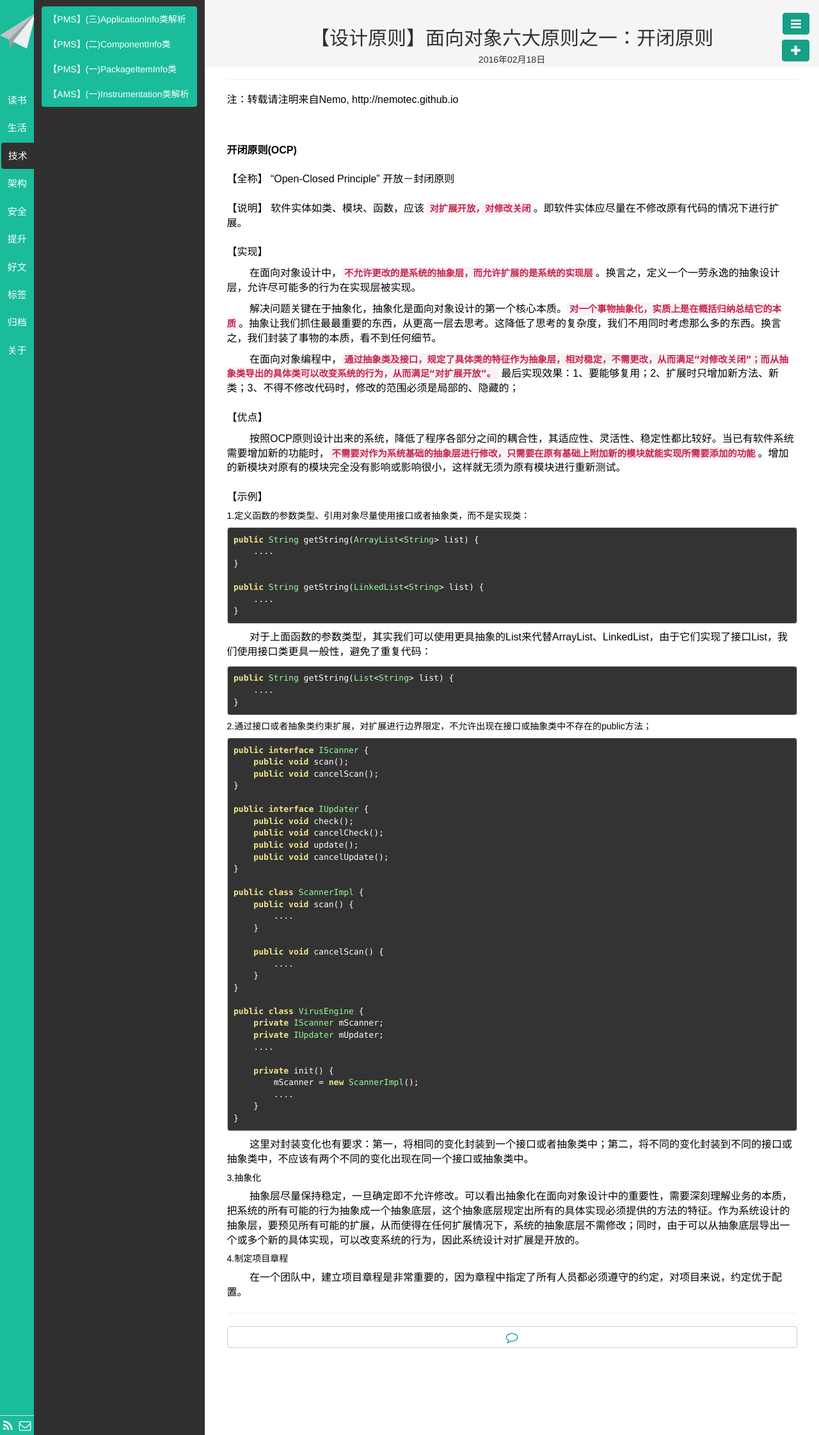
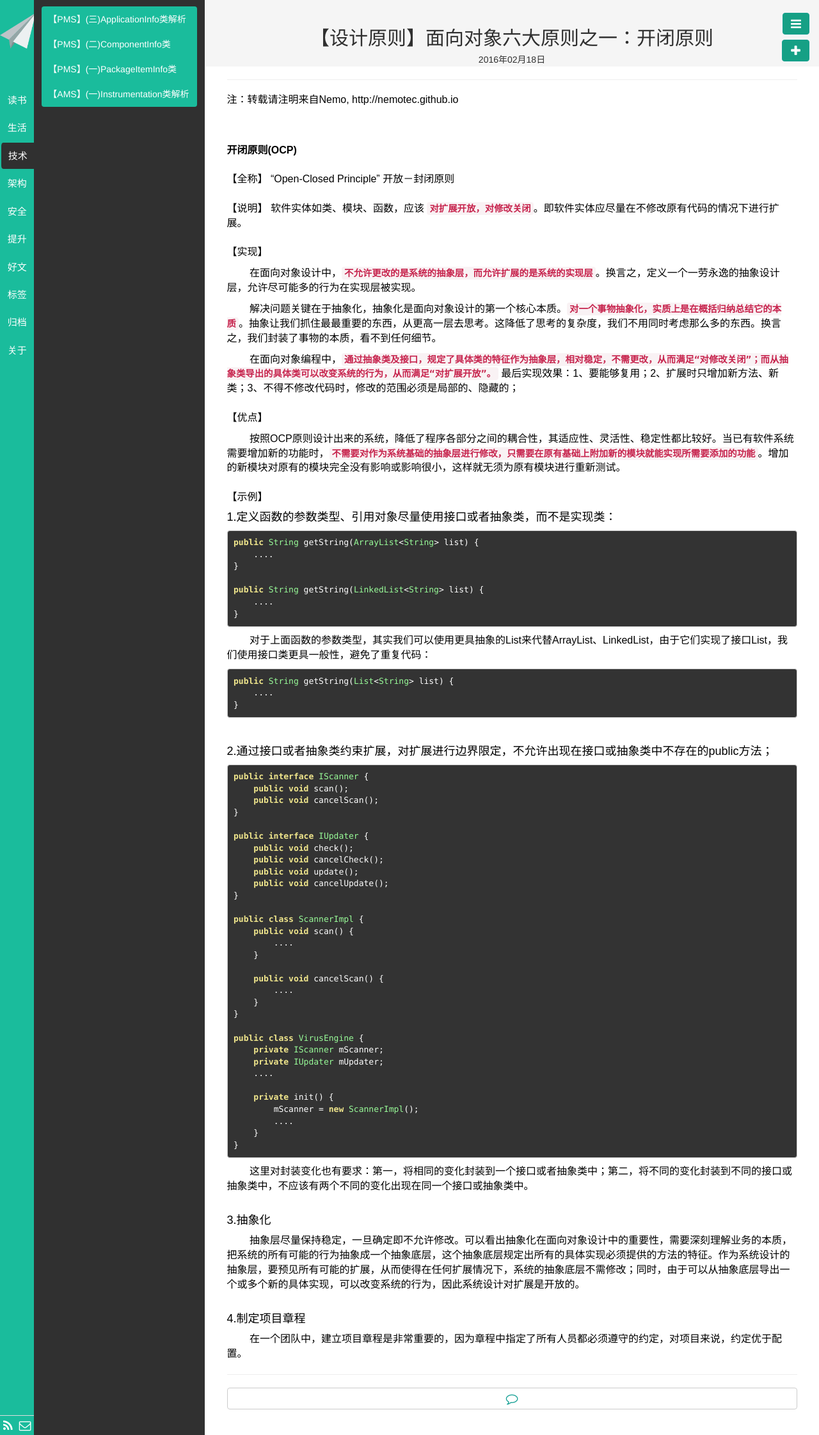
Before and after one commit to NemoTec/NemoTec.github.io, a Jekyll site: the page built from _posts/4.架构/2016-02-18-first-open-closed-principle.md, in a window 1280 px wide. Shown: the whole page at 64% size. Built offline with Jekyll 4.4.1, drawn with Linux system fonts in a browser that asks for light colours; Markdown is read by kramdown in place of the engine named in the settings.

Commit message:
modify the article

````diff
--- a/_posts/4.架构/2016-02-18-first-open-closed-principle.md
+++ b/_posts/4.架构/2016-02-18-first-open-closed-principle.md
@@ -31,7 +31,7 @@ description: 介绍面向对象设计中的六大原则之一：开闭原则。
 &nbsp;
 【示例】
 
-##### 1.定义函数的参数类型、引用对象尽量使用接口或者抽象类，而不是实现类：
+#### 1.定义函数的参数类型、引用对象尽量使用接口或者抽象类，而不是实现类：
 
 ```
 public String getString(ArrayList<String> list) {
@@ -50,8 +50,8 @@ public String getString(List<String> list) {
     ....
 }
 ```
-
-##### 2.通过接口或者抽象类约束扩展，对扩展进行边界限定，不允许出现在接口或抽象类中不存在的public方法；
+&nbsp;
+#### 2.通过接口或者抽象类约束扩展，对扩展进行边界限定，不允许出现在接口或抽象类中不存在的public方法；
 
 ```
 public interface IScanner {
@@ -89,9 +89,9 @@ public class VirusEngine {
 ```
 
 &nbsp;&nbsp;&nbsp;&nbsp;&nbsp;&nbsp;&nbsp;&nbsp;这里对封装变化也有要求：第一，将相同的变化封装到一个接口或者抽象类中；第二，将不同的变化封装到不同的接口或抽象类中，不应该有两个不同的变化出现在同一个接口或抽象类中。
-
-##### 3.抽象化
+&nbsp;
+#### 3.抽象化
 &nbsp;&nbsp;&nbsp;&nbsp;&nbsp;&nbsp;&nbsp;&nbsp;抽象层尽量保持稳定，一旦确定即不允许修改。可以看出抽象化在面向对象设计中的重要性，需要深刻理解业务的本质，把系统的所有可能的行为抽象成一个抽象底层，这个抽象底层规定出所有的具体实现必须提供的方法的特征。作为系统设计的抽象层，要预见所有可能的扩展，从而使得在任何扩展情况下，系统的抽象底层不需修改；同时，由于可以从抽象底层导出一个或多个新的具体实现，可以改变系统的行为，因此系统设计对扩展是开放的。
-
-##### 4.制定项目章程
+&nbsp;
+#### 4.制定项目章程
 &nbsp;&nbsp;&nbsp;&nbsp;&nbsp;&nbsp;&nbsp;&nbsp;在一个团队中，建立项目章程是非常重要的，因为章程中指定了所有人员都必须遵守的约定，对项目来说，约定优于配置。
````
